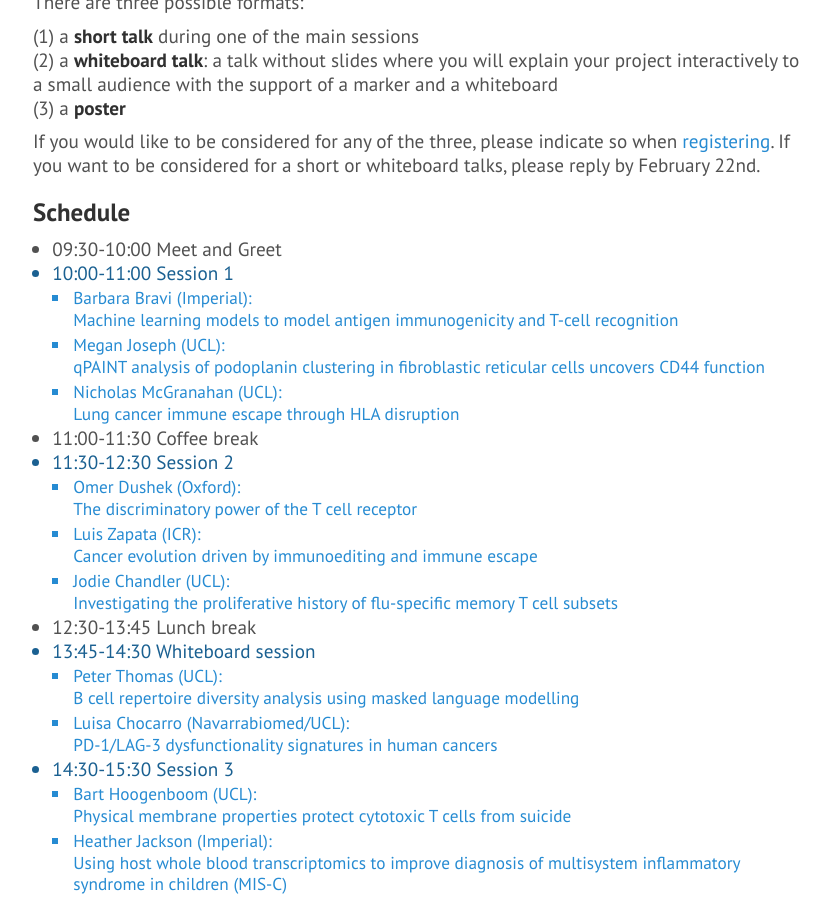
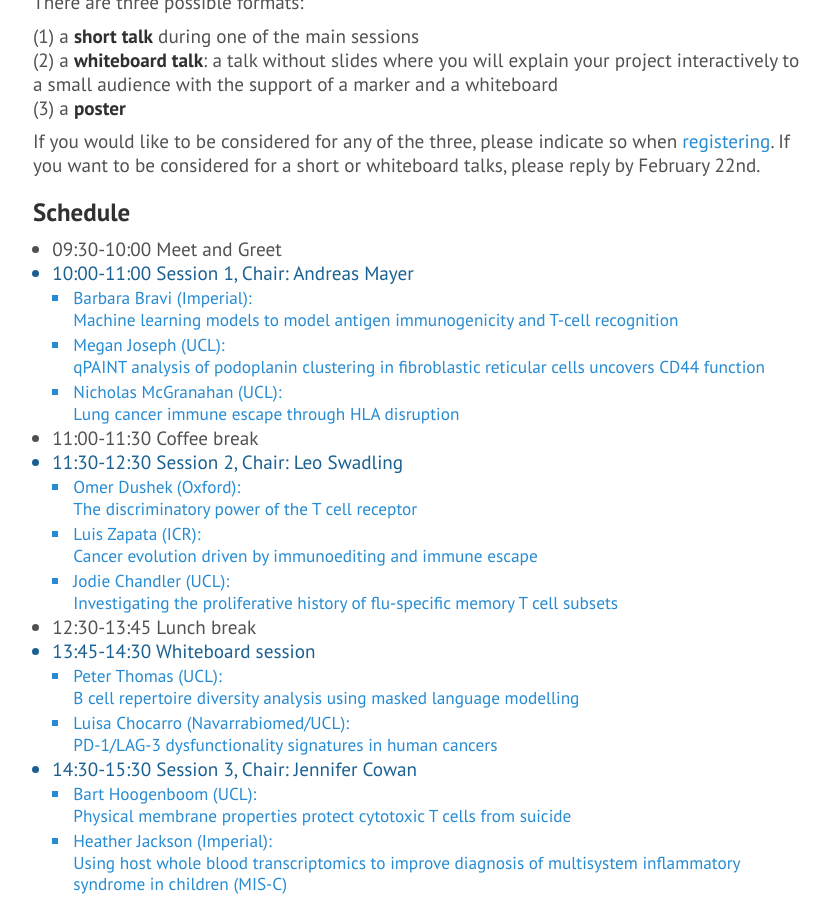
Before and after one commit to andim/andim.github.io, a Jekyll site: the page built from ldnday.md, in a window 1280 px wide and 900 px high, scrolled down 1097 px. Shown: the whole window, without its empty margins (223-1053 px from the left). Built offline with Jekyll 4.4.1, drawn with Linux system fonts in a browser that asks for light colours; nearby versions of some CDN libraries.

Commit message:
added session chairs

```diff
--- a/ldnday.md
+++ b/ldnday.md
@@ -50,7 +50,7 @@ If you would like to be considered for any of the three, please indicate so when
 - 09:30-10:00 Meet and Greet
 <details open>
 <summary>
-10:00-11:00 Session 1
+10:00-11:00 Session 1, Chair: Andreas Mayer
 </summary>
 <details>
 <summary>
@@ -77,7 +77,7 @@ Lung cancer immune escape through HLA disruption
 - 11:00-11:30 Coffee break
 <details open>
 <summary>
-11:30-12:30 Session 2
+11:30-12:30 Session 2, Chair: Leo Swadling
 </summary>
 <details>
 <summary>
@@ -121,7 +121,7 @@ PD-1/LAG-3 dysfunctionality signatures in human cancers
 </details>
 <details open>
 <summary>
-14:30-15:30 Session 3
+14:30-15:30 Session 3, Chair: Jennifer Cowan
 </summary>
 <details>
 <summary>
```
